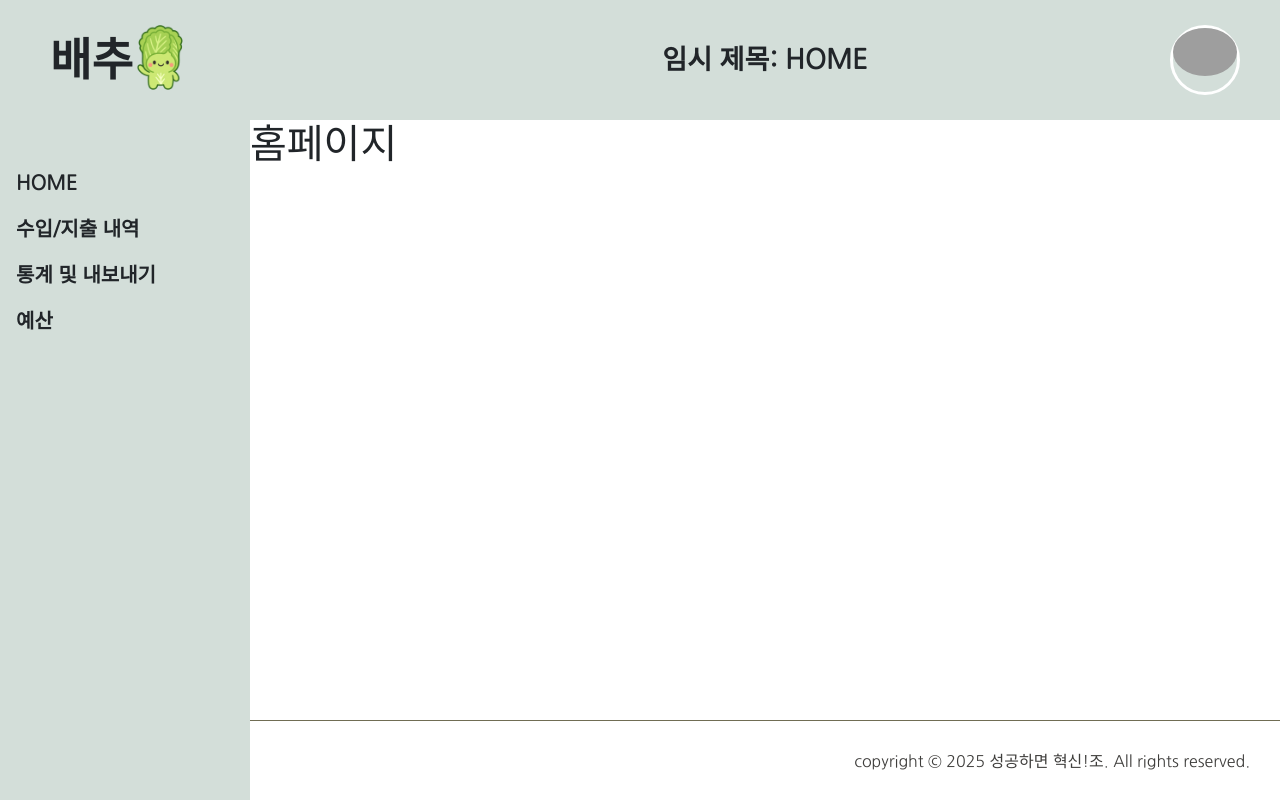
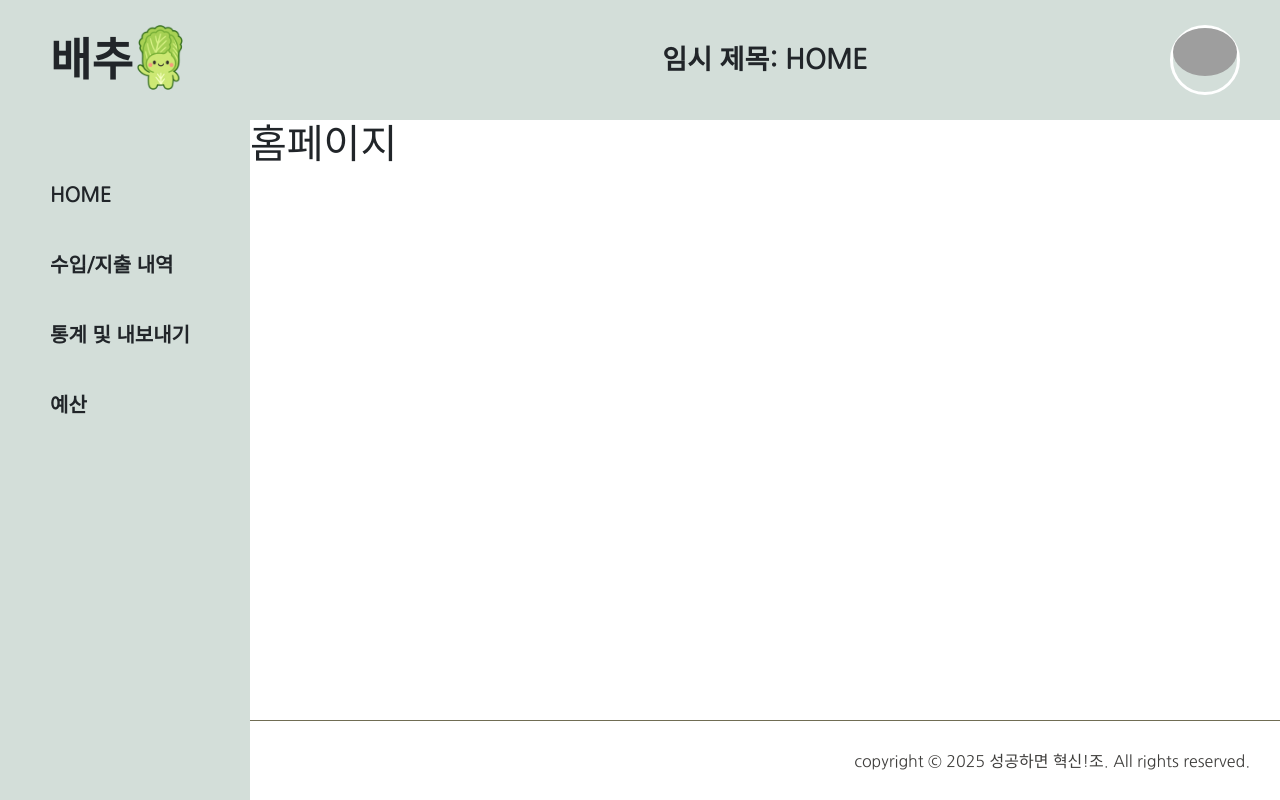
Before and after one commit to SuccessInovation/AccountBook, a Vue app: page / in a window 1280 px wide. Built offline with nearby package versions, Linux system fonts and the light colour scheme; grey boxes are pictures that could not be loaded.

Commit message:
Design: 오타 수정

```diff
--- a/src/layout/TheSidebar.vue
+++ b/src/layout/TheSidebar.vue
@@ -114,7 +114,7 @@ const toggleStatsSubMenu = () => {
 .list-group-item {
   background-color: transparent;
   border: none;
-  padding: 20px 10px 20 px 50px;
+  padding: 20px 10px 20px 50px;
 }
 .list-group-item:hover > a,
 .list-group-item:hover > div {
```
